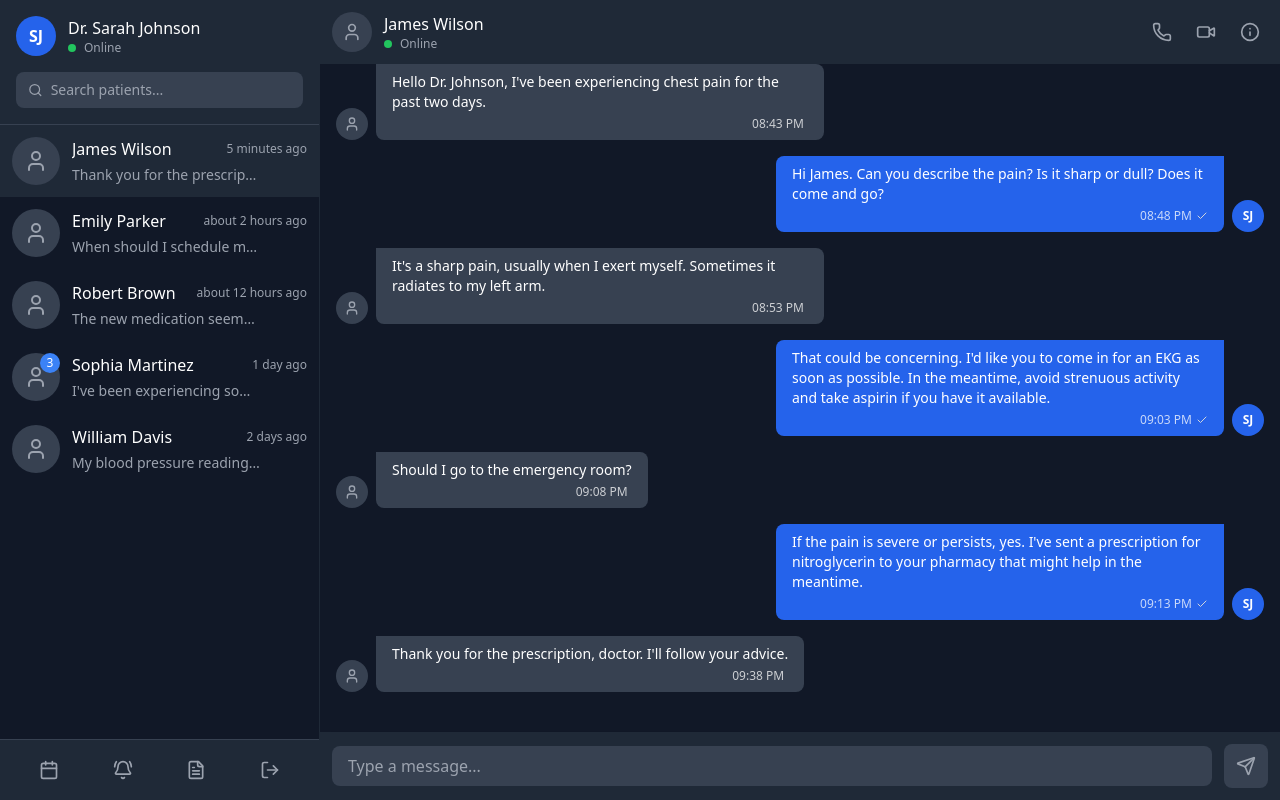
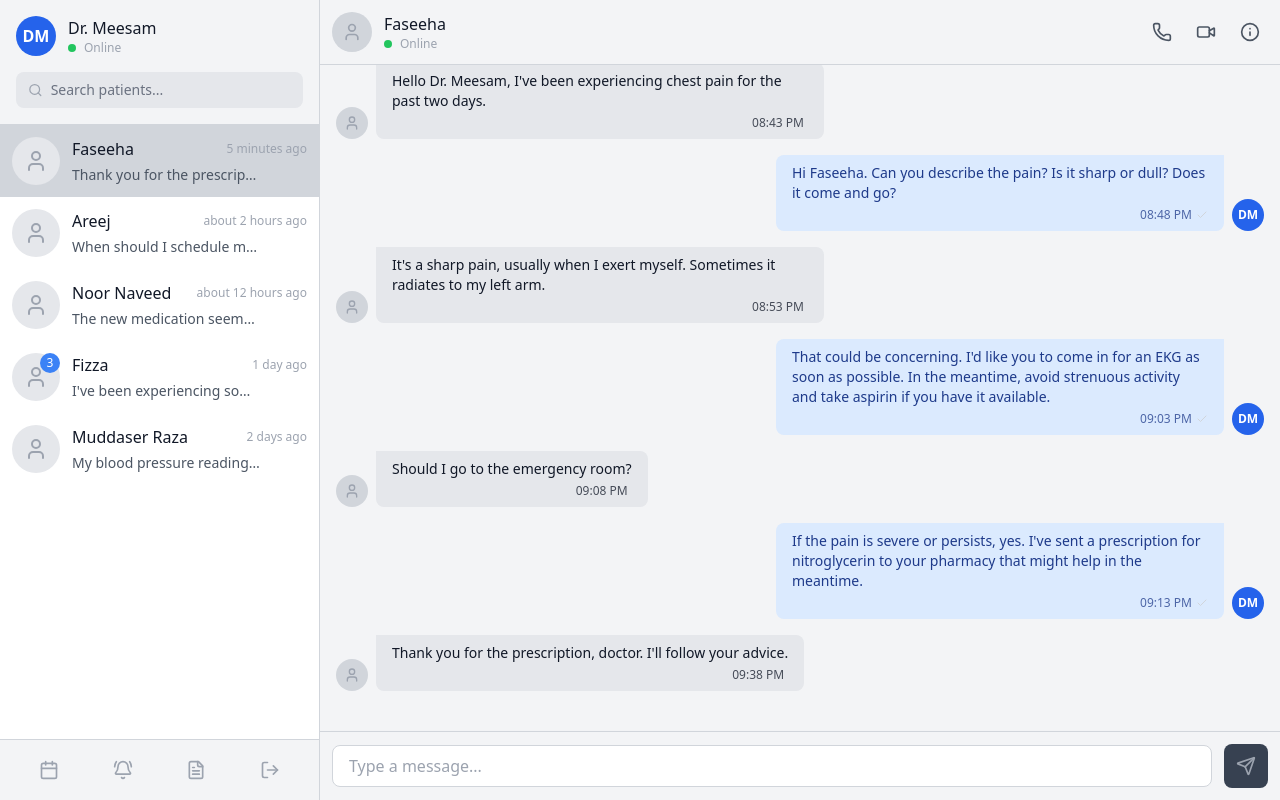
Before and after one commit to Meesam-12321/Health-Monitoring-App-Doctor-Side, a React (Vite) app in the folder Health-Monitoring-App-Doctor-Side/: page /chat in a window 1280 px wide. Both pictures are taken after a click on the element 159 px from the left and 161 px from the top of the page. Built offline with nearby package versions, Linux system fonts and the light colour scheme.

Commit message:
new changes in dashboard

```diff
--- a/Health-Monitoring-App-Doctor-Side/src/components/Sidebar/Sidebar.jsx
+++ b/Health-Monitoring-App-Doctor-Side/src/components/Sidebar/Sidebar.jsx
@@ -151,24 +151,6 @@ const Sidebar = () => {
         </motion.ul>
       </nav>
 
-      {/* Status Card */}
-      <motion.div
-        initial={{ opacity: 0, y: 20 }}
-        animate={{ opacity: 1, y: 0 }}
-        transition={{ delay: 0.5 }}
-        className={`mx-4 mb-4 p-4 rounded-lg ${
-          darkMode
-            ? "bg-gradient-to-r from-gray-800 to-gray-700 text-white"
-            : "bg-gradient-to-r from-gray-100 to-white text-gray-800"
-        } shadow-lg`}
-      >
-        <div className="flex items-center space-x-3">
-          <div className={`w-3 h-3 rounded-full bg-green-500 animate-pulse`}></div>
-          <p className="text-sm font-medium">System Status: Online</p>
-        </div>
-        <div className="mt-2 text-xs font-medium opacity-75">Last updated: Today, 3:45 PM</div>
-      </motion.div>
-
       {/* Custom Scrollbar Styles */}
       <style>
         {`
--- a/Health-Monitoring-App-Doctor-Side/src/pages/ChatPage.jsx
+++ b/Health-Monitoring-App-Doctor-Side/src/pages/ChatPage.jsx
@@ -1,4 +1,4 @@
-import React, { useState, useEffect, useRef } from "react";
+import React, { useState, useEffect, useRef, useContext } from "react";
 import {
   MessageSquare,
   Send,
@@ -20,10 +20,12 @@ import {
   Check,
   Clock
 } from "lucide-react";
+import { DarkModeContext } from "../Context/DarkModeContext";
 import { formatDistanceToNow } from "date-fns";
 
 const DoctorChat = () => {
   // State management
+  const { darkMode } = useContext(DarkModeContext);
   const [conversations, setConversations] = useState([]);
   const [messages, setMessages] = useState([]);
   const [newMessage, setNewMessage] = useState("");
@@ -44,10 +46,10 @@ const DoctorChat = () => {
   // Dummy doctor profile
   const DUMMY_DOCTOR = {
     id: "d-001",
-    name: "Dr. Sarah Johnson",
+    name: "Dr. Meesam",
     specialty: "Cardiologist",
     avatar: null,
-    initials: "SJ",
+    initials: "DM",
     online: true
   };
 
@@ -56,7 +58,7 @@ const DoctorChat = () => {
     {
       _id: "c-001",
       patientId: "p-001",
-      patientName: "James Wilson",
+      patientName: "Faseeha",
       lastMessage: "Thank you for the prescription, doctor. I'll follow your advice.",
       lastMessageTimestamp: new Date(Date.now() - 1000 * 60 * 5).toISOString(),
       unreadCount: { doctor: 2 }
@@ -64,7 +66,7 @@ const DoctorChat = () => {
     {
       _id: "c-002",
       patientId: "p-002",
-      patientName: "Emily Parker",
+      patientName: "Areej",
       lastMessage: "When should I schedule my next appointment?",
       lastMessageTimestamp: new Date(Date.now() - 1000 * 60 * 60 * 2).toISOString(),
       unreadCount: { doctor: 0 }
@@ -72,7 +74,7 @@ const DoctorChat = () => {
     {
       _id: "c-003",
       patientId: "p-003",
-      patientName: "Robert Brown",
+      patientName: "Noor Naveed",
       lastMessage: "The new medication seems to be working well.",
       lastMessageTimestamp: new Date(Date.now() - 1000 * 60 * 60 * 12).toISOString(),
       unreadCount: { doctor: 0 }
@@ -80,7 +82,7 @@ const DoctorChat = () => {
     {
       _id: "c-004",
       patientId: "p-004",
-      patientName: "Sophia Martinez",
+      patientName: "Fizza",
       lastMessage: "I've been experiencing some side effects.",
       lastMessageTimestamp: new Date(Date.now() - 1000 * 60 * 60 * 24).toISOString(),
       unreadCount: { doctor: 3 }
@@ -88,7 +90,7 @@ const DoctorChat = () => {
     {
       _id: "c-005",
       patientId: "p-005",
-      patientName: "William Davis",
+      patientName: "Muddaser Raza",
       lastMessage: "My blood pressure readings are attached.",
       lastMessageTimestamp: new Date(Date.now() - 1000 * 60 * 60 * 48).toISOString(),
       unreadCount: { doctor: 0 }
@@ -103,7 +105,7 @@ const DoctorChat = () => {
         senderId: "p-001",
         receiverId: "d-001",
         senderModel: "Patient",
-        message: "Hello Dr. Johnson, I've been experiencing chest pain for the past two days.",
+        message: "Hello Dr. Meesam, I've been experiencing chest pain for the past two days.",
         timestamp: new Date(Date.now() - 1000 * 60 * 60).toISOString(),
         delivered: true
       },
@@ -112,7 +114,7 @@ const DoctorChat = () => {
         senderId: "d-001",
         receiverId: "p-001",
         senderModel: "Doctor",
-        message: "Hi James. Can you describe the pain? Is it sharp or dull? Does it come and go?",
+        message: "Hi Faseeha. Can you describe the pain? Is it sharp or dull? Does it come and go?",
         timestamp: new Date(Date.now() - 1000 * 60 * 55).toISOString(),
         delivered: true
       },
@@ -168,7 +170,7 @@ const DoctorChat = () => {
         senderId: "p-002",
         receiverId: "d-001",
         senderModel: "Patient",
-        message: "Good morning, Dr. Johnson. How are you today?",
+        message: "Good morning, Dr. Meesam. How are you today?",
         timestamp: new Date(Date.now() - 1000 * 60 * 180).toISOString(),
         delivered: true
       },
@@ -177,7 +179,7 @@ const DoctorChat = () => {
         senderId: "d-001",
         receiverId: "p-002",
         senderModel: "Doctor",
-        message: "I'm well, thank you Emily. How can I help you today?",
+        message: "I'm well, thank you . How can I help you today?",
         timestamp: new Date(Date.now() - 1000 * 60 * 175).toISOString(),
         delivered: true
       },
@@ -249,9 +251,9 @@ const DoctorChat = () => {
   // Dummy patient details
   const DUMMY_PATIENT_DETAILS = {
     "p-001": {
-      name: "James Wilson",
+      name: "Faseeha",
       age: 57,
-      email: "james.wilson@example.com",
+      email: "Faseeha.wilson@example.com",
       phone: "+1 (555) 123-4567",
       lastVisit: "March 15, 2025",
       medicalHistory: [
@@ -262,9 +264,9 @@ const DoctorChat = () => {
       ]
     },
     "p-002": {
-      name: "Emily Parker",
+      name: "Areej",
       age: 34,
-      email: "emily.parker@example.com",
+      email: "Areej.parker@example.com",
       phone: "+1 (555) 987-6543",
       lastVisit: "April 2, 2025",
       medicalHistory: [
@@ -507,7 +509,7 @@ const DoctorChat = () => {
     return (
       <div className="w-72 border-l border-gray-800 bg-gray-900 p-4 overflow-y-auto">
         <div className="flex justify-between items-center mb-6">
-          <h3 className="text-xl font-semibold text-white">Patient Info</h3>
+        <h3 className={`text-xl font-semibold ${darkMode ? 'text-white' : 'text-gray-900'}`}>Patient Info</h3>
           <button
             onClick={() => setShowPatientInfo(false)}
             className="text-gray-400 hover:text-white"
@@ -520,7 +522,7 @@ const DoctorChat = () => {
           <div className="w-20 h-20 bg-gray-800 rounded-full mx-auto flex items-center justify-center mb-4">
             <User className="text-gray-400 w-10 h-10" />
           </div>
-          <h4 className="text-white text-lg font-medium text-center">{patientDetails.name}</h4>
+          <h4 className={`text-lg font-medium text-center ${darkMode ? 'text-white' : 'text-gray-900'}`}>{patientDetails.name}</h4>
           <p className="text-gray-400 text-center">{patientDetails.age || "N/A"} years old</p>
         </div>
 
@@ -553,7 +555,7 @@ const DoctorChat = () => {
 
   // Main component render
   return (
-    <div className="flex h-screen bg-gray-900">
+    <div className={`flex h-screen ${darkMode ? "bg-gray-900" : "bg-gray-100"}`}>
       {/* Mobile sidebar toggle button */}
       <button
         onClick={() => setShowSidebar(!showSidebar)}
@@ -563,20 +565,19 @@ const DoctorChat = () => {
       </button>
 
       {/* Conversations sidebar */}
-      <div
-        className={`${showSidebar ? 'translate-x-0' : '-translate-x-full'}
+      <div className={`${showSidebar ? 'translate-x-0' : '-translate-x-full'}
              md:translate-x-0 transform transition-transform duration-300 ease-in-out
-                   w-full md:w-80 border-r border-gray-800 flex flex-col
-                   absolute md:relative z-10 h-full bg-gray-900`}
+             w-full md:w-80 border-r ${darkMode ? 'border-gray-800' : 'border-gray-300'} flex flex-col
+             absolute md:relative z-10 h-full ${darkMode ? 'bg-gray-900' : 'bg-white'}`}
         >
         {/* Doctor profile section */}
-        <div className="p-4 bg-gray-800 border-b border-gray-700">
+        <div className={`p-4 ${darkMode ? 'bg-gray-800 border-b border-gray-700' : 'bg-gray-100 border-b border-gray-300'}`}>
           <div className="flex items-center mb-4">
             <div className="w-10 h-10 bg-blue-600 rounded-full flex items-center justify-center">
               <span className="text-white font-bold">{doctorProfile?.initials || "DR"}</span>
             </div>
             <div className="ml-3">
-              <h3 className="text-white font-medium">
+            <h3 className={`${darkMode ? 'text-white' : 'text-gray-900'} font-medium`}>
                 {doctorProfile?.name || "Doctor"}
               </h3>
               <div className="flex items-center">
@@ -587,12 +588,11 @@ const DoctorChat = () => {
           </div>
 
           {/* Search input */}
-          <div className="flex items-center space-x-2 bg-gray-700 rounded-lg px-3 py-2">
+          <div className={`flex items-center space-x-2 ${darkMode ? 'bg-gray-700' : 'bg-gray-200'} rounded-lg px-3 py-2`}>
             <Search className="text-gray-400 w-4 h-4" />
-            <input
-              type="text"
+            <input type="text"
               placeholder="Search patients..."
-              className="bg-transparent text-white placeholder-gray-400 focus:outline-none w-full text-sm"
+              className={`bg-transparent ${darkMode ? 'text-white placeholder-gray-400' : 'text-gray-800 placeholder-gray-500'} focus:outline-none w-full text-sm`}
               value={searchTerm}
               onChange={(e) => setSearchTerm(e.target.value)}
             />
@@ -609,7 +609,7 @@ const DoctorChat = () => {
               <p>Loading conversations...</p>
             </div>
           ) : filteredConversations.length === 0 ? (
-            <div className="text-center text-gray-400 py-8">
+            <div className={`text-center ${darkMode ? 'text-gray-400' : 'text-gray-600'} py-8`}>
               <div className="inline-block p-3 bg-gray-800 rounded-full mb-2">
                 <AlertCircle className="w-6 h-6" />
               </div>
@@ -628,12 +628,17 @@ const DoctorChat = () => {
               <div
                 key={chat._id}
                 onClick={() => handleSelectChat(chat)}
-                className={`flex items-center p-3 hover:bg-gray-800 cursor-pointer transition-colors duration-200 ${
-                  selectedChat?._id === chat._id ? "bg-gray-800" : ""
+                className={`flex items-center p-3 cursor-pointer transition-colors duration-200 ${
+                  selectedChat?._id === chat._id
+                    ? darkMode ? "bg-gray-800" : "bg-gray-300"
+                    : ""
+                } ${
+                  darkMode ? "hover:bg-gray-800" : "hover:bg-gray-200"
                 }`}
               >
                 <div className="relative">
-                  <div className="w-12 h-12 bg-gray-700 rounded-full flex items-center justify-center">
+                <div className={`${darkMode ? 'bg-gray-700' : 'bg-gray-200'} w-12 h-12 rounded-full flex items-center justify-center`}>
+
                     <User className="text-gray-400 w-6 h-6" />
                   </div>
                   {chat.unreadCount?.doctor > 0 && (
@@ -644,7 +649,8 @@ const DoctorChat = () => {
                 </div>
                 <div className="ml-3 flex-1 overflow-hidden">
                   <div className="flex justify-between items-center">
-                    <span className="text-white font-medium truncate">
+                  <span className={`${darkMode ? 'text-white' : 'text-gray-900'} font-medium truncate`}>
+
                       {chat.patientName}
                     </span>
                     <span className="text-gray-400 text-xs whitespace-nowrap">
@@ -652,7 +658,8 @@ const DoctorChat = () => {
                     </span>
                   </div>
                   <div className="flex items-center justify-between mt-1">
-                    <p className="text-gray-400 text-sm truncate max-w-[80%]">
+                  <p className={`${darkMode ? 'text-gray-400' : 'text-gray-600'} text-sm truncate max-w-[80%]`}>
+
                       {chat.lastMessage}
                     </p>
                   </div>
@@ -663,7 +670,7 @@ const DoctorChat = () => {
         </div>
 
         {/* Doctor menu options */}
-        <div className="p-3 bg-gray-800 border-t border-gray-700">
+        <div className={`p-3 ${darkMode ? 'bg-gray-800 border-t border-gray-700' : 'bg-gray-100 border-t border-gray-300'}`}>
           <div className="flex justify-around">
             <button className="p-2 rounded-full hover:bg-gray-700 text-gray-400 hover:text-white transition-colors">
               <Calendar className="w-5 h-5" />
@@ -686,13 +693,13 @@ const DoctorChat = () => {
         {selectedChat ? (
           <>
           {/* Chat header with patient info */}
-            <div className="p-3 bg-gray-800 flex items-center justify-between shadow-md">
+          <div className={`p-3 flex items-center justify-between shadow-md ${darkMode ? 'bg-gray-800' : 'bg-gray-100 border-b border-gray-300'}`}>
             <div className="flex items-center">
-                <div className="w-10 h-10 bg-gray-700 rounded-full flex items-center justify-center">
+              <div className={`w-10 h-10 rounded-full flex items-center justify-center ${darkMode ? 'bg-gray-700' : 'bg-gray-300'}`}>
                 <User className="text-gray-400 w-5 h-5" />
               </div>
               <div className="ml-3">
-                  <span className="text-white font-medium">{selectedChat.patientName}</span>
+                <span className={`${darkMode ? 'text-white' : 'text-gray-900'} font-medium`}>{selectedChat.patientName}</span>
                 <div className="flex items-center">
                   <div className="w-2 h-2 bg-green-500 rounded-full mr-2"></div>
                   <span className="text-gray-400 text-xs">Online</span>
@@ -700,26 +707,34 @@ const DoctorChat = () => {
               </div>
             </div>
             <div className="flex items-center space-x-2">
-                <button className="p-2 rounded-full hover:bg-gray-700 text-gray-400 hover:text-white transition-colors">
+              <button className={`p-2 rounded-full transition-colors ${
+                darkMode ? 'hover:bg-gray-700 text-gray-400 hover:text-white' : 'hover:bg-gray-200 text-gray-600 hover:text-gray-900'
+              }`}>
                 <Phone className="w-5 h-5" />
               </button>
-                <button className="p-2 rounded-full hover:bg-gray-700 text-gray-400 hover:text-white transition-colors">
+              <button className={`p-2 rounded-full transition-colors ${
+                darkMode ? 'hover:bg-gray-700 text-gray-400 hover:text-white' : 'hover:bg-gray-200 text-gray-600 hover:text-gray-900'
+              }`}>
                 <Video className="w-5 h-5" />
               </button>
               <button
                 onClick={() => setShowPatientInfo(!showPatientInfo)}
-                  className={`p-2 rounded-full hover:bg-gray-700 transition-colors
-                             ${showPatientInfo ? 'bg-gray-700 text-white' : 'text-gray-400'}`}
+                className={`p-2 rounded-full transition-colors ${
+                  darkMode
+                    ? `${showPatientInfo ? 'bg-gray-700 text-white' : 'text-gray-400 hover:bg-gray-700 hover:text-white'}`
+                    : `${showPatientInfo ? 'bg-gray-200 text-gray-900' : 'text-gray-600 hover:bg-gray-200 hover:text-gray-900'}`
+                }`}
               >
                 <Info className="w-5 h-5" />
               </button>
             </div>
           </div>
 
+
 {/* Messages area */}
 <div
   ref={messagesContainerRef}
-              className="flex-1 overflow-y-auto p-4 bg-gray-900"
+  className={`flex-1 overflow-y-auto p-4 ${darkMode ? 'bg-gray-900' : 'bg-gray-100'}`}
 >
   {loading ? (
     <div className="flex justify-center items-center h-full">
@@ -729,8 +744,8 @@ const DoctorChat = () => {
     groupMessagesByDate().map((group, groupIndex) => (
       <div key={groupIndex} className="mb-6">
         <div className="flex justify-center mb-4">
-                      <div className="px-3 py-1 bg-gray-800 rounded-full">
-                        <span className="text-gray-400 text-xs">{group.date}</span>
+          <div className={`px-3 py-1 rounded-full ${darkMode ? 'bg-gray-800' : 'bg-gray-300'}`}>
+            <span className={`${darkMode ? 'text-gray-400' : 'text-gray-700'} text-xs`}>{group.date}</span>
           </div>
         </div>
 
@@ -742,7 +757,7 @@ const DoctorChat = () => {
             } ${message.pending ? "opacity-70" : "opacity-100"}`}
           >
             {message.senderModel !== "Doctor" && (
-                          <div className="w-8 h-8 bg-gray-700 rounded-full flex items-center justify-center mr-2 self-end">
+              <div className={`w-8 h-8 rounded-full flex items-center justify-center mr-2 self-end ${darkMode ? 'bg-gray-700' : 'bg-gray-300'}`}>
                 <User className="text-gray-400 w-4 h-4" />
               </div>
             )}
@@ -750,8 +765,8 @@ const DoctorChat = () => {
             <div
               className={`max-w-xs md:max-w-md px-4 py-2 rounded-lg ${
                 message.senderModel === "Doctor"
-                              ? "bg-blue-600 text-white rounded-tr-none"
-                              : "bg-gray-700 text-white rounded-tl-none"
+                  ? `${darkMode ? 'bg-blue-600 text-white' : 'bg-blue-100 text-blue-900'} rounded-tr-none`
+                  : `${darkMode ? 'bg-gray-700 text-white' : 'bg-gray-200 text-gray-900'} rounded-tl-none`
               }`}
             >
               <p className="text-sm break-words">{message.message}</p>
@@ -809,7 +824,8 @@ const DoctorChat = () => {
             </div>
 
             {/* Message input area */}
-            <div className="p-3 bg-gray-800 shadow-lg">
+            <div className={`p-3 shadow-lg ${darkMode ? 'bg-gray-800' : 'bg-gray-100 border-t border-gray-300'}`}>
+
               <div className="flex items-center space-x-3">
                 <input
                   ref={inputRef}
@@ -818,7 +834,9 @@ const DoctorChat = () => {
                   onChange={(e) => setNewMessage(e.target.value)}
                   onKeyPress={(e) => e.key === "Enter" && handleSendMessage()}
                   onInput={handleTyping}
-                  className="flex-1 bg-gray-700 text-white rounded-lg px-4 py-2 focus:outline-none focus:ring-2 focus:ring-blue-500 transition-all"
+                  className={`flex-1 rounded-lg px-4 py-2 focus:outline-none focus:ring-2 focus:ring-blue-500 transition-all
+                    ${darkMode ? 'bg-gray-700 text-white' : 'bg-white text-gray-900 border border-gray-300'}`}
+
                   placeholder="Type a message..."
                 />
                 <button
@@ -837,12 +855,14 @@ const DoctorChat = () => {
           </>
         ) : (
           // Empty state when no chat is selected
-          <div className="flex-1 flex flex-col items-center justify-center bg-gray-900">
-            <div className="bg-gray-800 p-6 rounded-full mb-6">
+          <div className={`flex-1 flex flex-col items-center justify-center ${darkMode ? 'bg-gray-900' : 'bg-white'}`}>
+
+          <div className={`${darkMode ? 'bg-gray-800' : 'bg-gray-200'} p-6 rounded-full mb-6`}>
+
               <Coffee className="w-12 h-12 text-blue-500" />
             </div>
-            <h2 className="text-2xl text-gray-300 font-medium mb-2">Welcome, Doctor</h2>
-            <p className="text-gray-500 text-center max-w-md px-4 mb-6">
+            <h2 className={`text-2xl font-medium mb-2 ${darkMode ? 'text-gray-300' : 'text-gray-800'}`}></h2>
+            <p className={`text-center max-w-md px-4 mb-6 ${darkMode ? 'text-gray-500' : 'text-gray-600'}`}>
               Select a patient conversation from the left to start chatting
             </p>
             <button className="px-6 py-3 bg-blue-600 hover:bg-blue-700 text-white rounded-lg transition-colors">
--- a/Health-Monitoring-App-Doctor-Side/src/pages/PatientDetails.jsx
+++ b/Health-Monitoring-App-Doctor-Side/src/pages/PatientDetails.jsx
@@ -395,13 +395,13 @@ const VitalIndicator = ({ title, value, unit, normal, warning, critical, showRan
 // Blood Pressure Component
 const BloodPressure = ({ systolic, diastolic, trend }) => {
   const getSystolicColor = () => {
-    if (systolic < 120) return "text-green-500";
+    if (systolic < 120) return "text-blue-500";
     if (systolic < 140) return "text-yellow-500";
     return "text-red-500";
   };
 
   const getDiastolicColor = () => {
-    if (diastolic < 80) return "text-green-500";
+    if (diastolic < 80) return "text-blue-500";
     if (diastolic < 90) return "text-yellow-500";
     return "text-red-500";
   };
@@ -748,17 +748,6 @@ export default function DoctorDashboard() {
           />
         </div>
 
-        {/* Patient Care Details Section */}
-        <div className="grid grid-cols-1 md:grid-cols-2 gap-6 mb-6">
-          <PatientNotes notes={currentPatient.notes} />
-          <Medications medications={currentPatient.medications} />
-        </div>
-
-        <div className="grid grid-cols-1 md:grid-cols-2 gap-6 mb-6">
-          <RecentTests tests={currentPatient.recentTests} />
-          <UpcomingAppointments appointments={currentPatient.upcomingAppointments} />
-        </div>
-
         {/* Quick Actions Section */}
         <h2 className="text-lg font-semibold text-gray-700 my-4 flex items-center">
           <Activity size={18} className="mr-2 text-blue-500" />
```
Also changed, not shown: Health-Monitoring-App-Doctor-Side/src/components/Navbar/Navbar.jsx (+11 -11 lines), Health-Monitoring-App-Doctor-Side/src/pages/Dashboard.jsx (+14 -9 lines). Lines whose indentation alone changed are shown as unchanged.
